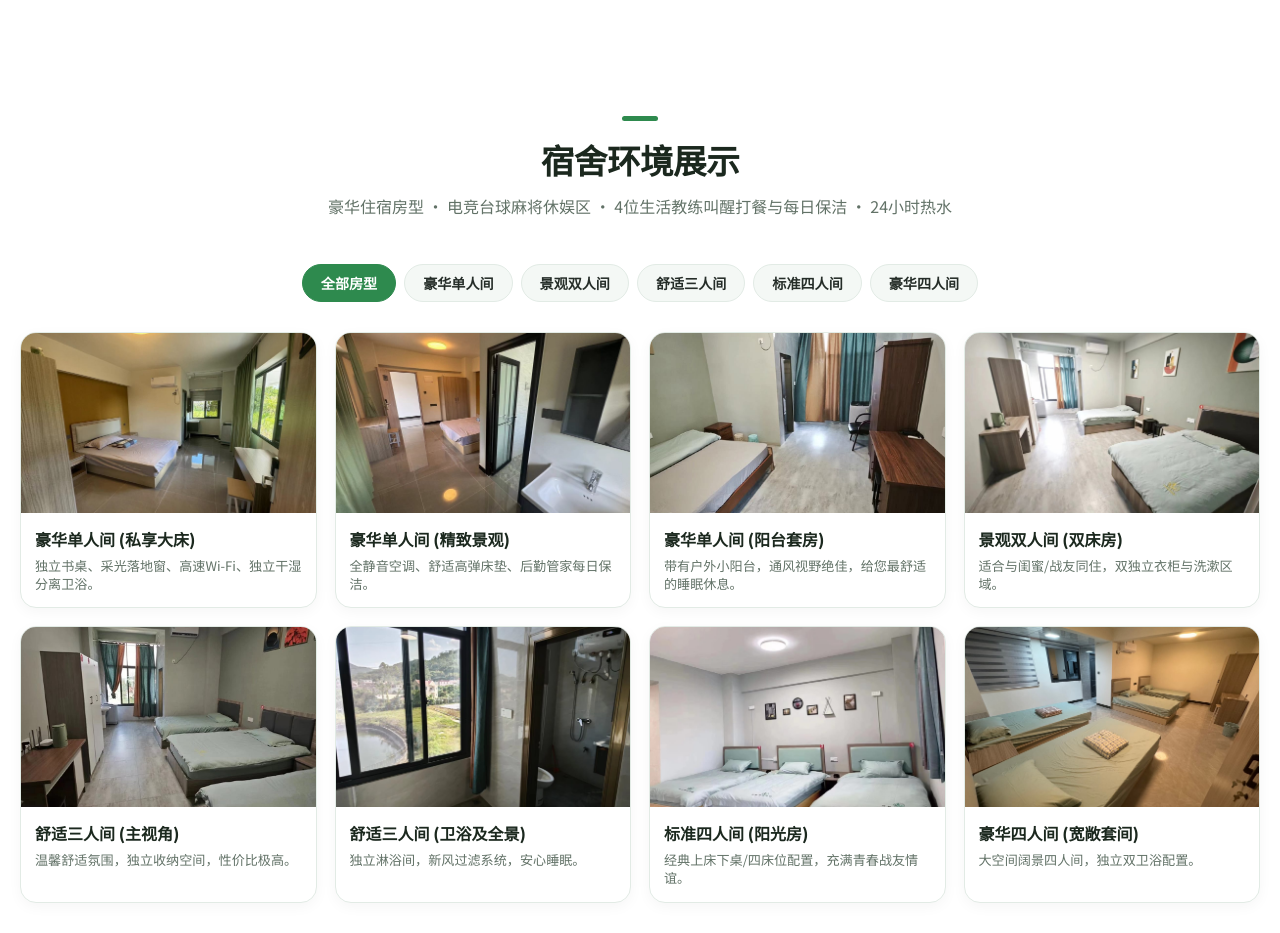
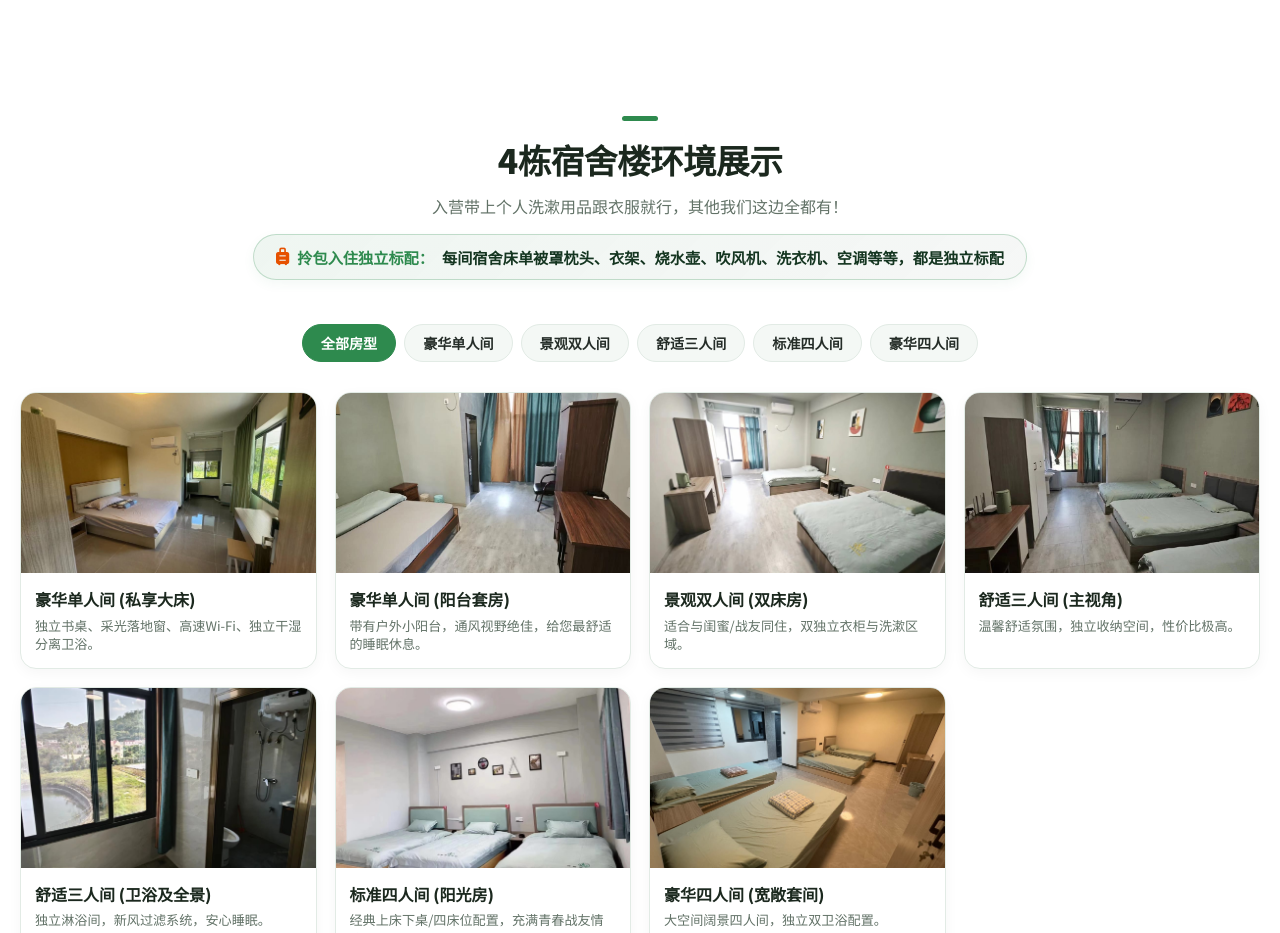
Before and after one commit to haven-bin/migu-fitness, a website built with Vite: page index.html in a window 1280 px wide. Shown: the part 1640-2573 px from the top of the page. Built offline with nearby package versions, Linux system fonts and the light colour scheme.

Commit message:
style: 在住宿环境标题区增加拎包入住及独立标配物品说明

```diff
--- a/index.html
+++ b/index.html
@@ -158,8 +158,11 @@
     <div class="container">
       <div class="section-title-wrapper text-center">
         <div class="orange-bar center-bar"></div>
-        <h2 class="section-title">宿舍环境展示</h2>
-        <p class="section-subtitle">豪华住宿房型 · 电竞台球麻将休娱区 · 4位生活教练叫醒打餐与每日保洁 · 24小时热水</p>
+        <h2 class="section-title">4栋宿舍楼环境展示</h2>
+        <p class="section-subtitle">入营带上个人洗漱用品跟衣服就行，其他我们这边全都有！</p>
+        <div class="room-amenities-badge">
+          <i class="fa-solid fa-suitcase-rolling"></i> <strong>拎包入住独立标配：</strong>每间宿舍床单被罩枕头、衣架、烧水壶、吹风机、洗衣机、空调等等，都是独立标配
+        </div>
       </div>
 
       <div class="room-filters">
@@ -180,13 +183,13 @@
           </div>
         </div>
 
-        <div class="room-card" data-room-type="single">
+        <!-- <div class="room-card" data-room-type="single">
           <div class="room-img"><img src="/image/single-room/single-room2.jpg" alt="豪华单人间" loading="lazy" decoding="async"></div>
           <div class="room-info">
             <h4>豪华单人间 (精致景观)</h4>
             <p>全静音空调、舒适高弹床垫、后勤管家每日保洁。</p>
           </div>
-        </div>
+        </div> -->
 
         <div class="room-card" data-room-type="single">
           <div class="room-img"><img src="/image/single-room/single-room3.jpg" alt="豪华单人间" loading="lazy" decoding="async"></div>
--- a/src/style.css
+++ b/src/style.css
@@ -921,6 +921,31 @@ img {
   background: #fff;
 }
 
+.room-amenities-badge {
+  display: inline-flex;
+  align-items: center;
+  gap: 8px;
+  background: linear-gradient(135deg, rgba(46, 138, 78, 0.08) 0%, rgba(20, 53, 32, 0.04) 100%);
+  border: 1px solid rgba(46, 138, 78, 0.25);
+  color: #143520;
+  padding: 10px 22px;
+  border-radius: 30px;
+  font-size: 0.95rem;
+  font-weight: 600;
+  margin-top: 14px;
+  box-shadow: 0 4px 12px rgba(46, 138, 78, 0.06);
+}
+
+.room-amenities-badge i {
+  color: #E65100;
+  font-size: 1.1rem;
+}
+
+.room-amenities-badge strong {
+  color: #2E8A4E;
+  font-weight: 800;
+}
+
 .room-filters {
   display: flex;
   justify-content: center;
```
